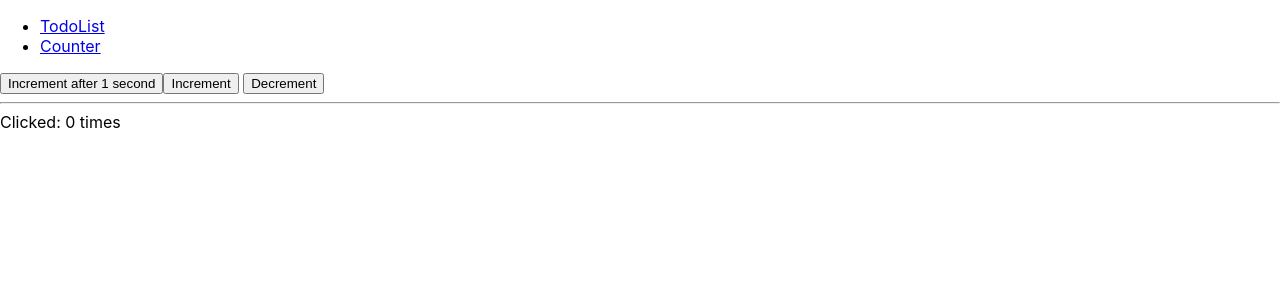
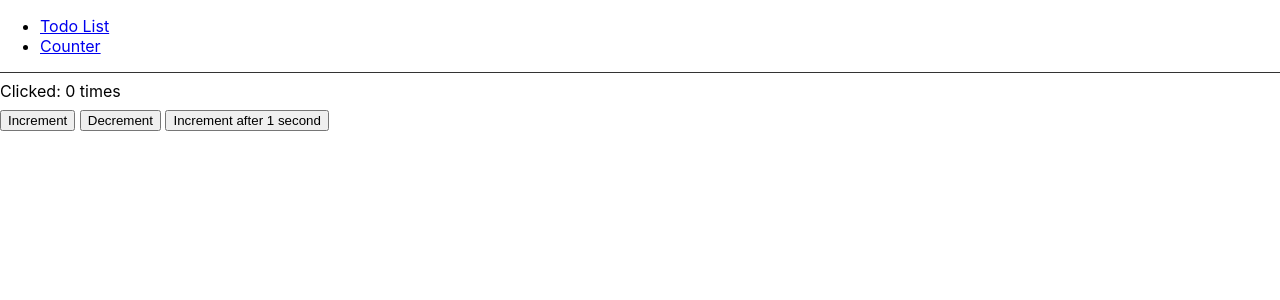
Before and after one commit to ChenHuei/react-saga-toolkit, a React (Create React App) app: page /counter in a window 1280 px wide. Shown: the top 300 px of the page. Built offline with nearby package versions, Linux system fonts and the light colour scheme.

Commit message:
Refactor style

```diff
--- a/package.json
+++ b/package.json
@@ -12,6 +12,7 @@
     "@types/react": "^16.9.0",
     "@types/react-dom": "^16.9.0",
     "@types/react-redux": "^7.1.7",
+    "@types/react-router-dom": "^5.1.8",
     "react": "^17.0.2",
     "react-dom": "^17.0.2",
     "react-redux": "^7.2.0",
@@ -40,8 +41,5 @@
       "last 1 firefox version",
       "last 1 safari version"
     ]
-  },
-  "devDependencies": {
-    "@types/react-router-dom": "^5.1.8"
   }
 }
--- a/src/App.tsx
+++ b/src/App.tsx
@@ -1,45 +1,25 @@
 import { BrowserRouter as Router, Switch, Route, Link } from "react-router-dom";
 import { useAppDispatch, useAppSelector } from "./hooks";
 import Counter from "./components/Counter";
+import Navbar from "./components/Navbar";
 import { increase, decrease, increaseAsync } from "./store/slices/counter";
 
 function App() {
   const dispatch = useAppDispatch();
-  const value = useAppSelector((state) => state.counter);
-
-  const onIncrement = (): void => {
-    dispatch(increase());
-  };
-
-  const onDecrement = (): void => {
-    dispatch(decrease());
-  };
-
-  const onIncrementAsync = (): void => {
-    dispatch(increaseAsync());
-  };
+  const counter = useAppSelector((state) => state.counter);
 
   return (
     <>
       <Router>
         <div>
-          <nav>
-            <ul>
-              <li>
-                <Link to="/">TodoList</Link>
-              </li>
-              <li>
-                <Link to="/counter">Counter</Link>
-              </li>
-            </ul>
-          </nav>
+          <Navbar />
           <Switch>
             <Route path="/counter">
               <Counter
-                value={value}
-                onIncrement={onIncrement}
-                onDecrement={onDecrement}
-                onIncrementAsync={onIncrementAsync}
+                value={counter}
+                onIncrement={() => dispatch(increase())}
+                onDecrement={() => dispatch(decrease())}
+                onIncrementAsync={() => dispatch(increaseAsync())}
               />
             </Route>
             <Route path="/">
--- a/src/components/Counter.tsx
+++ b/src/components/Counter.tsx
@@ -10,11 +10,10 @@ const Counter = (props: CounterProps) => {
 
   return (
     <div>
+      <div style={{ marginBottom: "8px" }}>Clicked: {value} times</div>
+      <button onClick={onIncrement}>Increment</button>{" "}
+      <button onClick={onDecrement}>Decrement</button>{" "}
       <button onClick={onIncrementAsync}>Increment after 1 second</button>
-      <button onClick={onIncrement}>Increment</button>{" "}
-      <button onClick={onDecrement}>Decrement</button>
-      <hr />
-      <div>Clicked: {value} times</div>
     </div>
   );
 };
--- /dev/null
+++ b/src/components/Navbar.tsx
@@ -0,0 +1,18 @@
+import { Link } from "react-router-dom";
+
+const Navbar = () => {
+  return (
+    <nav style={{ borderBottom: "1px solid #333", marginBottom: "8px" }}>
+      <ul>
+        <li>
+          <Link to="/">Todo List</Link>
+        </li>
+        <li>
+          <Link to="/counter">Counter</Link>
+        </li>
+      </ul>
+    </nav>
+  );
+};
+
+export default Navbar;
```
